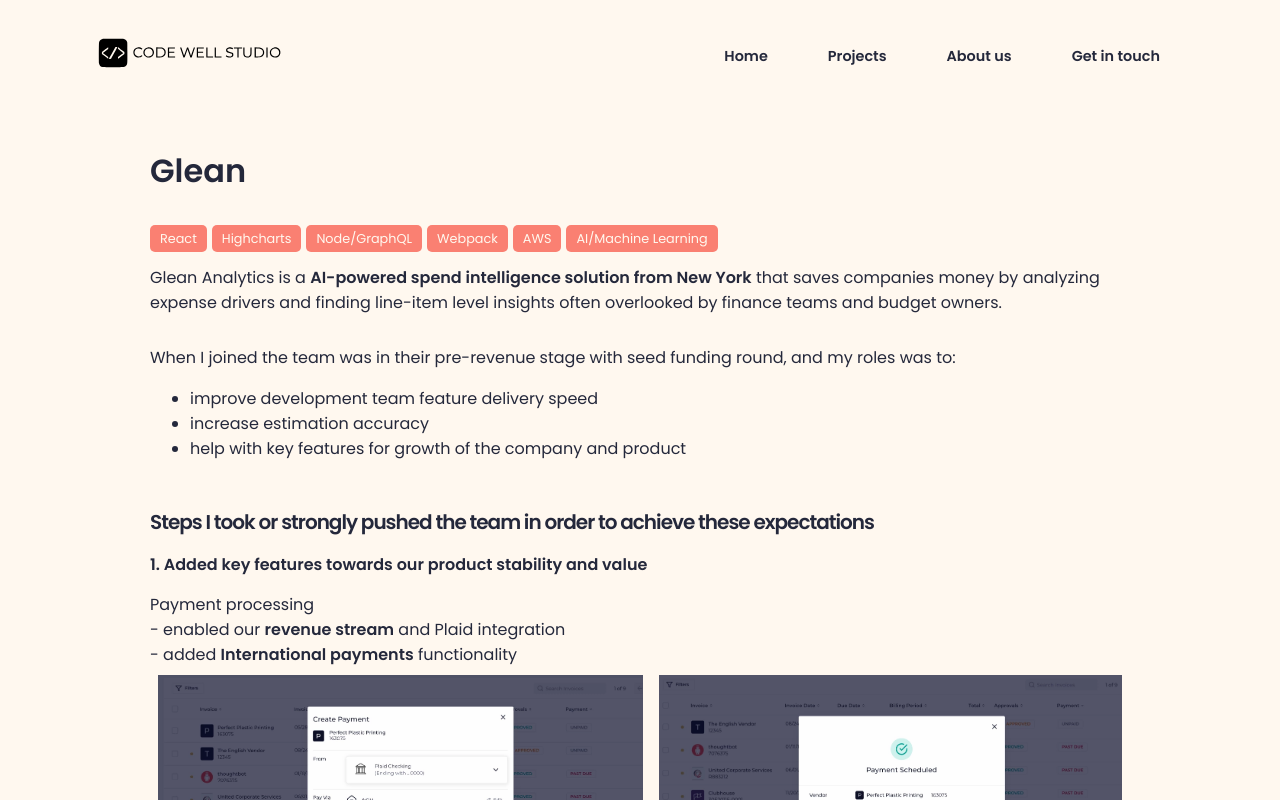
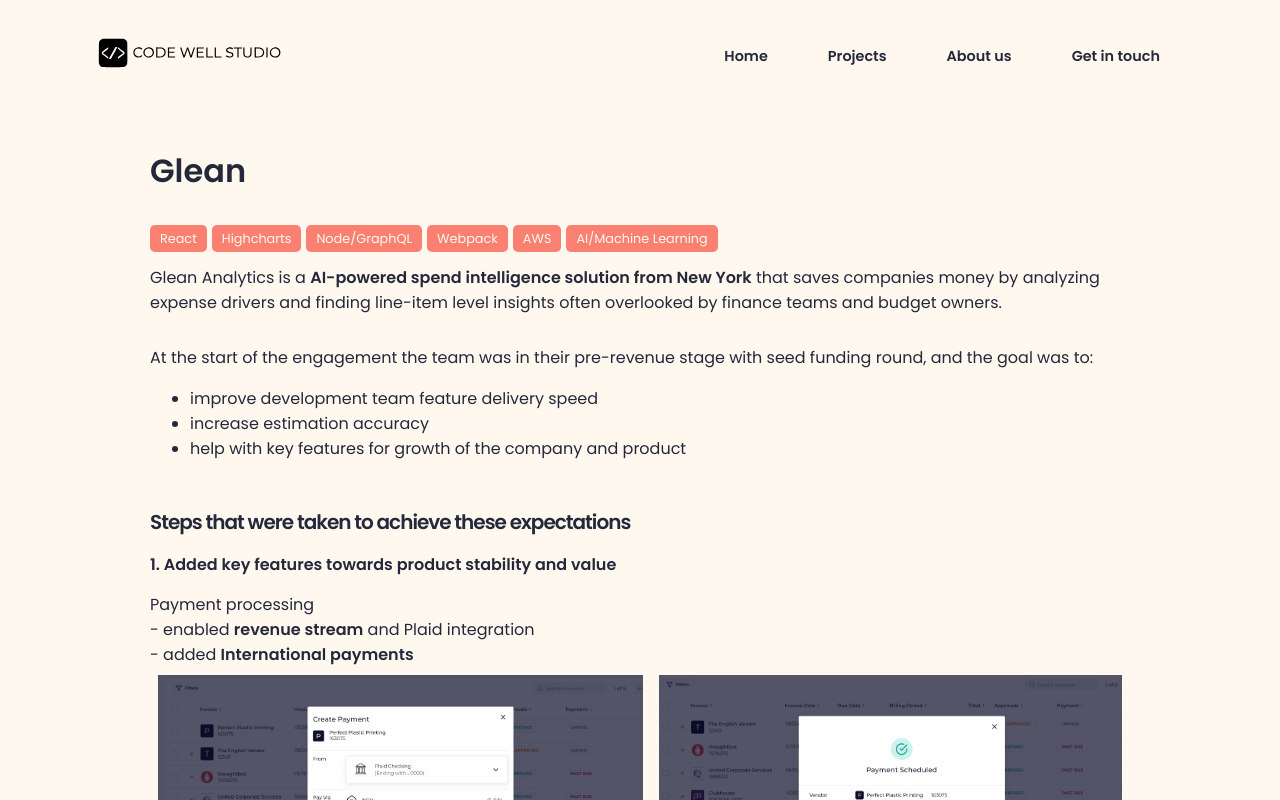
Before and after one commit to codewellstudio/web, a React (Create React App) app: page /glean-case-study in a window 1280 px wide. Built offline with nearby package versions, Linux system fonts and the light colour scheme.

Commit message:
Update copy

```diff
--- a/src/components/navigation/navigation.js
+++ b/src/components/navigation/navigation.js
@@ -14,7 +14,7 @@
         <Link to="/" className="item">
           Home
         </Link>
-        <HashLink to="/#work" className="item">
+        <HashLink to="/#projects" className="item">
           Projects
         </HashLink>
         <Link to="/about" className="item">
--- a/src/sections/section-about/section-about.js
+++ b/src/sections/section-about/section-about.js
@@ -28,7 +28,7 @@
         <a href="https://github.com/smikulic" target="_blank" rel="noopener noreferrer">Github portfolio</a>,&nbsp;
         <a href="https://medium.com/@sinisa.mikulic" target="_blank" rel="noopener noreferrer">Medium articles</a>&nbsp;
         or just check out my&nbsp;
-        <Link to="/#work">Case Studies</Link> directly.
+        <Link to="/#projects">Case Studies</Link> directly.
       </p>
     </div>
   );
--- a/src/sections/section-glean/section-glean.js
+++ b/src/sections/section-glean/section-glean.js
@@ -29,8 +29,8 @@
         insights often overlooked by finance teams and budget owners.
       </p>
       <p>
-        When I joined the team was in their pre-revenue stage with seed funding
-        round, and my roles was to:
+        At the start of the engagement the team was in their pre-revenue stage with seed funding
+        round, and the goal was to:
         <ul>
           <li>improve development team feature delivery speed</li>
           <li>increase estimation accuracy</li>
@@ -39,15 +39,14 @@
       </p>
       <p className="prominent">
         <b>
-          Steps I took or strongly pushed the team in order to achieve these
-          expectations
+          Steps that were taken to achieve these expectations
         </b>
       </p>
-      <b>1. Added key features towards our product stability and value</b>
+      <b>1. Added key features towards product stability and value</b>
       <p>
         Payment processing
-        <br />- enabled our <b>revenue stream</b> and Plaid integration
-        <br />- added <b>International payments</b> functionality
+        <br />- enabled <b>revenue stream</b> and Plaid integration
+        <br />- added <b>International payments</b>
         <div className="section-img-two-column">
           <div className="section-img">
             <picture className="section-img-center">
@@ -71,7 +70,7 @@
           </div>
         </div>
         New Homepage dashboard and vendor spend comparison
-        <br />- it gave our users more actionable invoice and vendor analysis
+        <br />- it gave users more actionable invoice and vendor analysis
         <div className="section-img-two-column">
           <div className="section-img">
             <picture className="section-img-center">
@@ -95,15 +94,15 @@
           </div>
         </div>
         More granular approach to building components
-        <br />- increased our development velocity and cross-team understanding
+        <br />- increased the development velocity and cross-team understanding
         of the code that reduced "knowledge silos"
       </p>
       <b>2. Changed team communication</b>
       <p>
         By having weekly team sync we managed to establish certain engineering
-        standards that helped out our code review process significantly.
+        standards which helped our code review process significantly.
         <br />
-        We started documeting our best practices and created a technical roadmap
+        We started documeting best practices and created a technical roadmap
         that would guide our decision making process and ensure code quality.
       </p>
       <b>3. Pushed for engineers to own product feature discovery process</b>
--- a/src/sections/section-movieo/section-movieo.js
+++ b/src/sections/section-movieo/section-movieo.js
@@ -58,9 +58,9 @@
         After our initial success, we spent the next year working on design,
         features and onboarding in our spare time.
       </p>
-      <p>
+      {/* <p>
         Here is the difference between the initial and the current version:
-      </p>
+      </p> */}
       <img style={{ width: '100%', margin: '0 auto' }} src="https://images.squarespace-cdn.com/content/v1/5b5b57a1f8370a099b9bba36/1533517445946-UZ1CG3VH0X2V5AVMTWD4/ke17ZwdGBToddI8pDm48kJvX6Ce1WJe9N7NoB6qyRLZZw-zPPgdn4jUwVcJE1ZvWQUxwkmyExglNqGp0IvTJZamWLI2zvYWH8K3-s_4yszcp2ryTI0HqTOaaUohrI8PIz615k9Q-H4uBXSKj4LYLTnk66cYZsmgY-1L6IoSdyCUKMshLAGzx4R3EDFOm1kBS/movieo-old.jpg?format=750w" alt="Movieo Case Study" />
       <p>
         We used Movieo as a platform for experimenting with different technologies,
@@ -75,8 +75,8 @@
         still have many returning users. The automated scripts keep movies up to date.
       </p>
       <p>
-        Today, in 2020, <b>Movieo is used by more than 100,000 people every month</b>.
-        Even though we haven’t promoted it in over two years now,
+        Today, in 2023, <b>Movieo is used by more than 100,000 people every month</b>.
+        Even though we haven’t promoted it in over four years now,
         the numbers are still slowly but steadily rising.
       </p>
     </div>
--- a/src/sections/section-work/section-work.js
+++ b/src/sections/section-work/section-work.js
@@ -14,7 +14,7 @@
 
 function SectionWork() {
   return (
-    <div id="work" className="section section-work">
+    <div id="projects" className="section section-work">
       <h2>Projects we worked on</h2>
 
       <div className="project">
```
